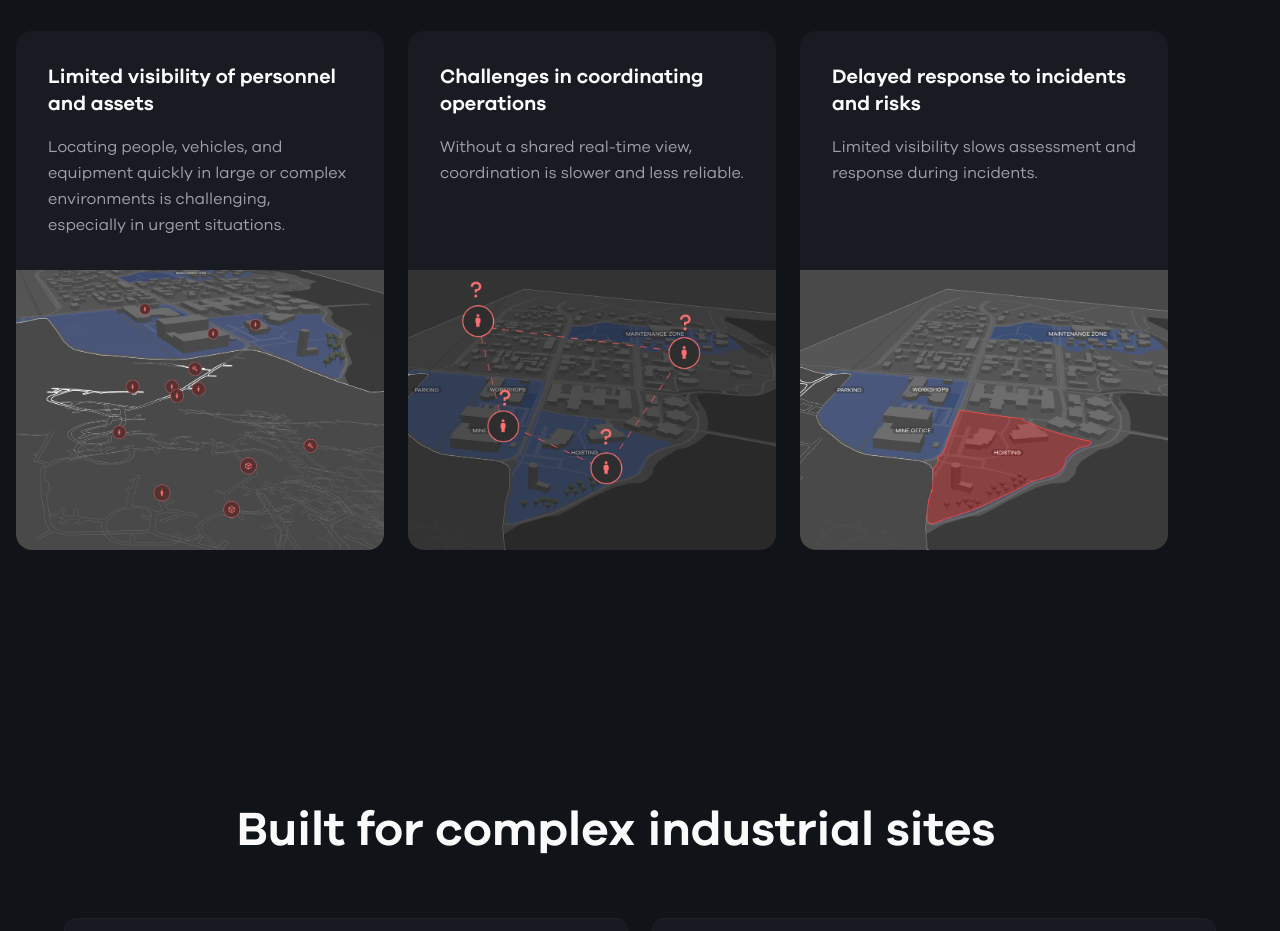
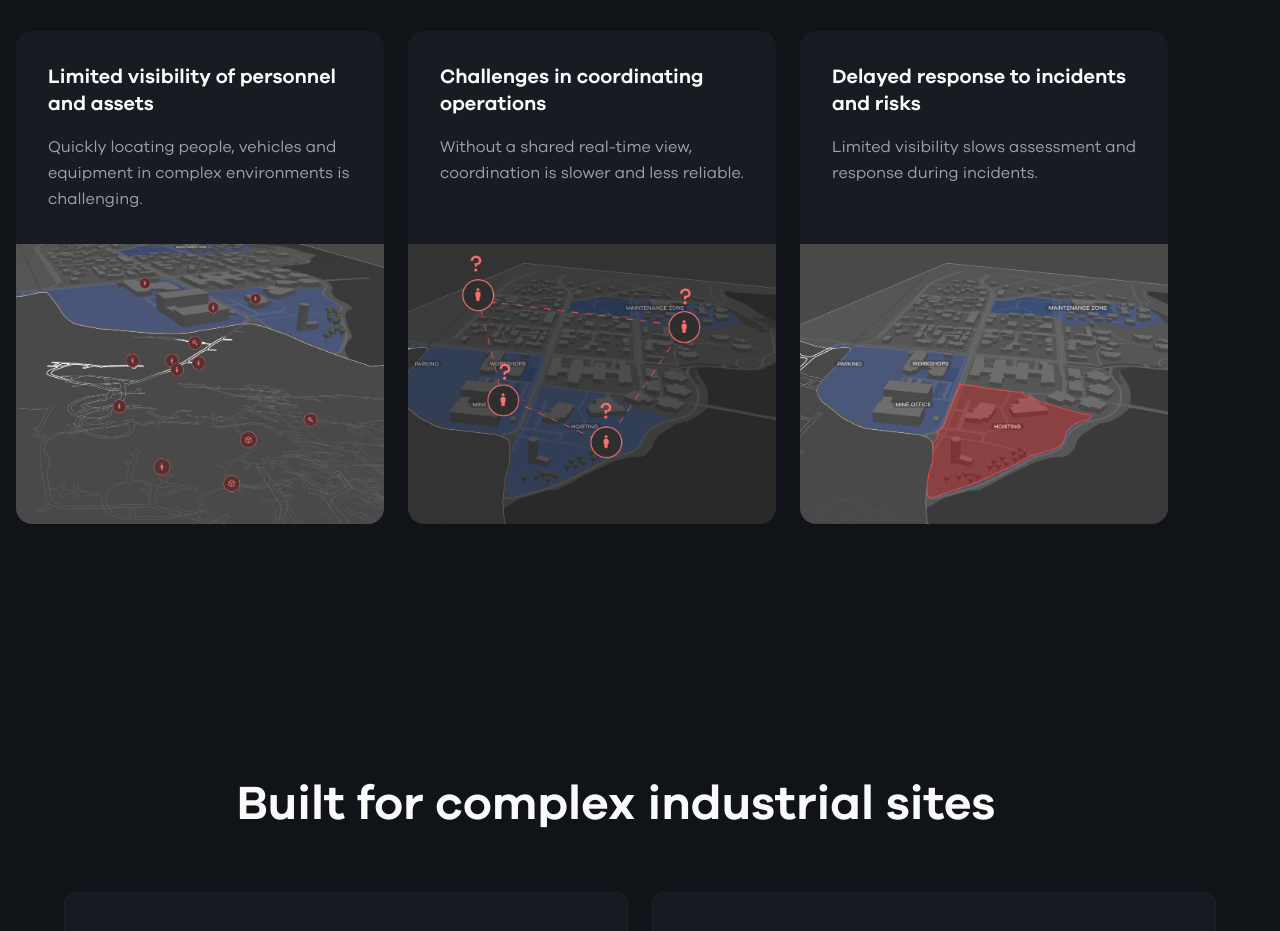
Before and after one commit to moavera/mobilaris-site-launchpad, a React (Vite) app: page / in a window 1280 px wide. Shown: the part 1140-2071 px from the top of the page. Built offline with nearby package versions, Linux system fonts and the light colour scheme.

Commit message:
Changes
Co-authored-by: moavera <238692818+moavera@users.noreply.github.com>

```diff
--- a/src/components/RiskSection.tsx
+++ b/src/components/RiskSection.tsx
@@ -5,7 +5,7 @@ import riskCard3Image from "@/assets/risk-card-3.png";
 const cards = [
   {
     title: "Limited visibility of personnel and assets",
-    description: "Locating people, vehicles, and equipment quickly in large or complex environments is challenging, especially in urgent situations.",
+    description: "Quickly locating people, vehicles and equipment in complex environments is challenging.",
     image: riskCard1Image,
   },
   {
```
